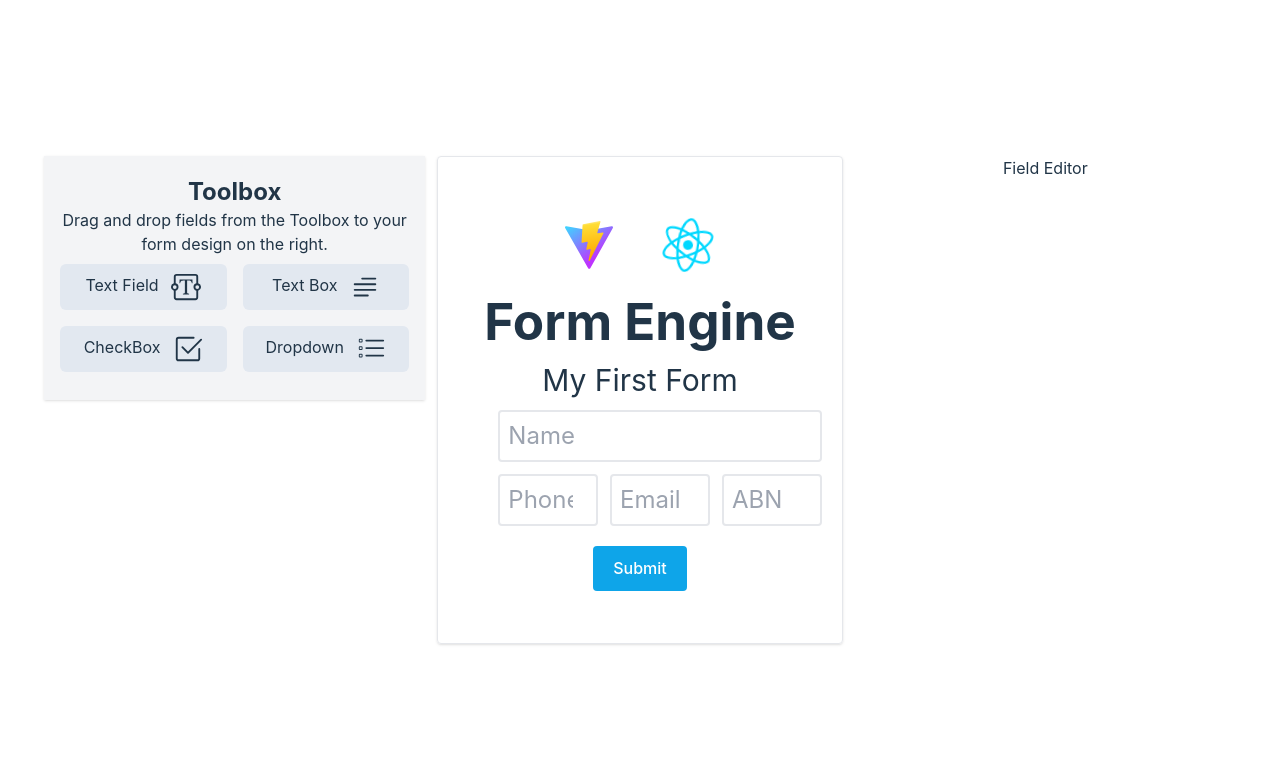
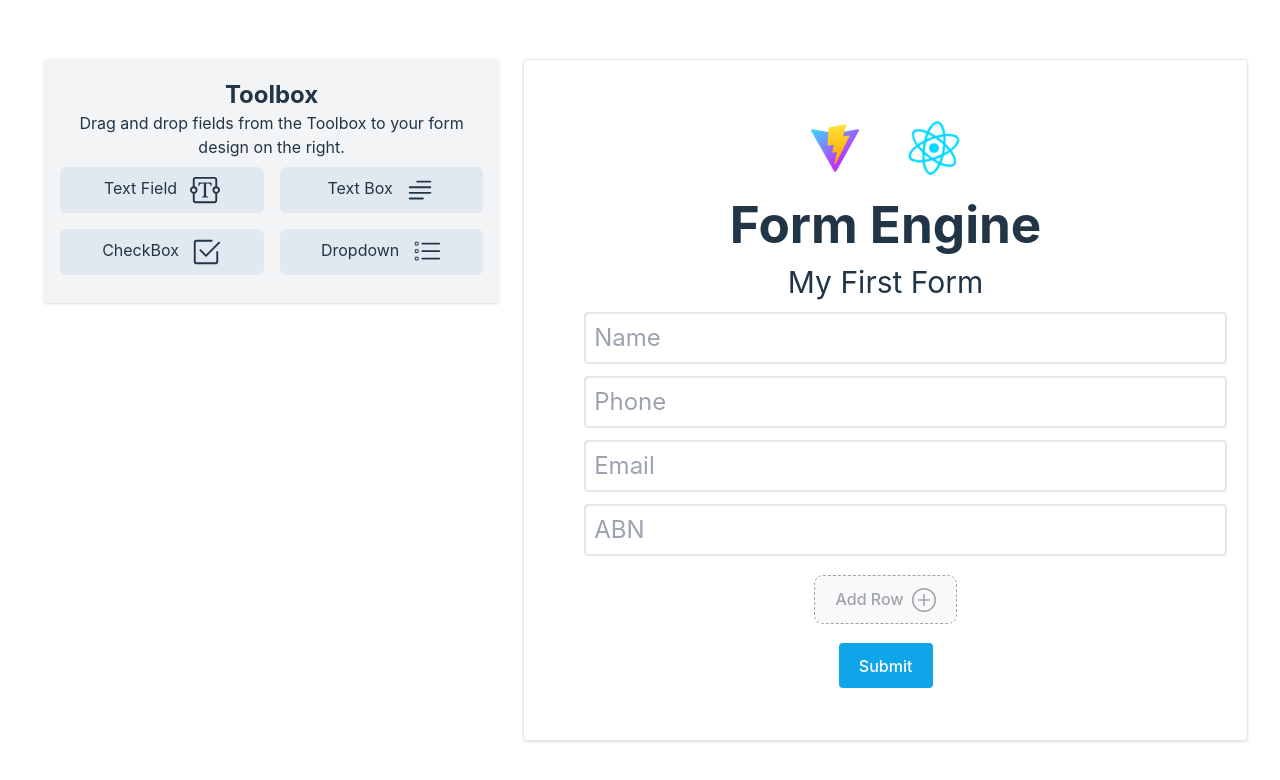
Before and after one commit to DanielOttodev/FormBuilder, a React (Vite) app: page / in a window 1280 px wide. Shown: the top 780 px of the page. Built offline with nearby package versions, Linux system fonts and the light colour scheme.

Commit message:
add row button

```diff
--- a/src/App.jsx
+++ b/src/App.jsx
@@ -4,14 +4,20 @@ import './App.css'
 import FormEngine from './FormEngine'
 import { Toolbox } from './FormEngine/components/Toolbox'
 
+
 function App() {
 
   return (
-    <div className='grid grid-cols-3 w-full'>
-      <div>
+
+
+    <div className='grid grid-cols-5 gap-3'>
+      <div className='col-span-2'>
+
         <Toolbox></Toolbox>
-      </div>
-      <div className='border rounded shadow p-10'>
+
+
+    </div>
+      <div className='border rounded shadow p-10 col-span-3'>
         <div className="flex justify-center">
           <a href="https://vitejs.dev">
             <img src={viteLogo} className="logo" alt="Vite logo" />
@@ -21,14 +27,11 @@ function App() {
           </a>
         </div>
         <h1 className='font-bold'>Form Engine</h1>
-        <FormEngine></FormEngine>
-        <div className='container'>
-        </div>
+        <FormEngine ></FormEngine>
       </div>
-      <div>
-        <h2>Field Editor</h2>
-      </div>
+
     </div>
+
 
   )
 }
--- a/src/FormEngine/components/Toolbox.jsx
+++ b/src/FormEngine/components/Toolbox.jsx
@@ -3,22 +3,24 @@ import {BsTextareaT, BsTextParagraph, BsCheck2Square, BsListTask} from 'react-ic
 export function Toolbox(){
 
 let components = [
-    {name:'Text Field',type:'text', icon: <BsTextareaT size="30" className='inline ml-2' />},
-    {name:'Text Box',type:'text', icon: <BsTextParagraph size="30" className='inline ml-2' />},
-    {name:'CheckBox',type:'checkbox', icon: <BsCheck2Square size="30" className='inline ml-2' />},
-    {name:'Dropdown',type:'file', icon: <BsListTask size="30" className='inline ml-2' />}
+    {name:'Text Field',type:'text', icon: <BsTextareaT size="30" className='inline ml-2' />,id:'abc'},
+    {name:'Text Box',type:'text', icon: <BsTextParagraph size="30" className='inline ml-2' />,id:'abcd'},
+    {name:'CheckBox',type:'checkbox', icon: <BsCheck2Square size="30" className='inline ml-2' />,id:'abcde'},
+    {name:'Dropdown',type:'file', icon: <BsListTask size="30" className='inline ml-2' />,id:'abcdef'}
 ]
 
-let componentList = components.map((item,x) => {
-    return <div key={x} className='bg-slate-200 p-2 m-2 rounded-md cursor-move'>
-        <h3 className='text-1xl cursor-move'>{item.name} {item.icon}  </h3>
-    </div>
+let componentList = components.map(({name,icon},index) => {
+    return  <div
+        className='bg-slate-200 p-2 m-2 rounded-md cursor-move' key={index}>
+        <h3 className='text-1xl cursor-move'>{name} {icon}  </h3>
+         </div>
+
 })
     return <div className="shadow mx-3 bg-gray-100 py-5 px-2">
         <h2 className="font-bold text-2xl">Toolbox</h2>
         <p>Drag and drop fields from the Toolbox to your form design on the right.</p>
-        <div className="grid grid-cols-4 sm:grid-cols-1 md:grid-cols-2">
-            {componentList}
+        <div className="grid grid-cols-2 sm:grid-cols-1 md:grid-cols-2">
+           {componentList}
         </div>
     </div>
 }
--- a/src/FormEngine/index.jsx
+++ b/src/FormEngine/index.jsx
@@ -1,3 +1,4 @@
+import { BsPlusCircle } from "react-icons/bs";
 export default function FormEngine(){
 
 function submit(){
@@ -8,8 +9,9 @@ let formTemplate = {
     form:{
         name:"My First Form",
         fields:[
-            {Row:1,Fields:[{type:'text',placeholder:'Name',id:21}]},
-            {Row:2,Fields:[{type:'number',placeholder:'Phone',id:1234},{type:'text',placeholder:'Email',id:1283},{type:'number',placeholder:'ABN',id:188}]}
+            {Fields:[{type:'text',placeholder:'Name',id:'drag-21'}]},
+            {Fields:[{type:'number',placeholder:'Phone',id:'drag-22'}
+            ,{type:'text',placeholder:'Email',id:'drag-23'},{type:'number',placeholder:'ABN',id:'drag-24'}]}
         ]
     }
 }
@@ -28,25 +30,33 @@ if(formFields[x].Fields.length === 2)  gridCount = 2;
 if(formFields[x].Fields.length === 1)  gridCount = 1;
 
 rowFields = formFields[x].Fields.map((columnField,y) => {
-    return<div key={y} className="">
+    console.log(formFields[x]);
+    return <div key={y}>
         <input className="text-2xl p-2 mt-3 ml-5 border-2 rounded w-full outline-gray-300" type={columnField.type} placeholder={columnField.placeholder}></input>
         </div>
+
 })
 // Render the row with it's respective columns
-let row = <div className={'grid gap-x-3  mx-auto grid-cols-'+gridCount} key={x}>
-            {rowFields}
-            </div>
+
+let row = <div
+ className={'grid gap-x-3  mx-auto grid-cols-'+gridCount} key={x}>
+    {rowFields}
+</div>
+
+console.log('Pushing row index: ' + x)
 allRows.push(row);
 }
-
 return(
     <div className="m-3 container mx-auto">
     <h3 className="text-3xl">{formTemplate.form.name}</h3>
     {allRows}
+    <div className="text-center">
+    <button className="mt-5 text-gray-400 outline-dashed outline-1 hover:border-gray-300 focused:outline-none">Add Row<BsPlusCircle size={24} className="inline ml-2 text-gray-400" ></BsPlusCircle></button>
+    </div>
+
     <div>
     <button onClick={submit} className="bg-sky-500 text-white rounded hover:outline-gray-300 mt-5 outline-none">Submit</button>
     </div>
     </div>
 
-)
-}
+)}
```
